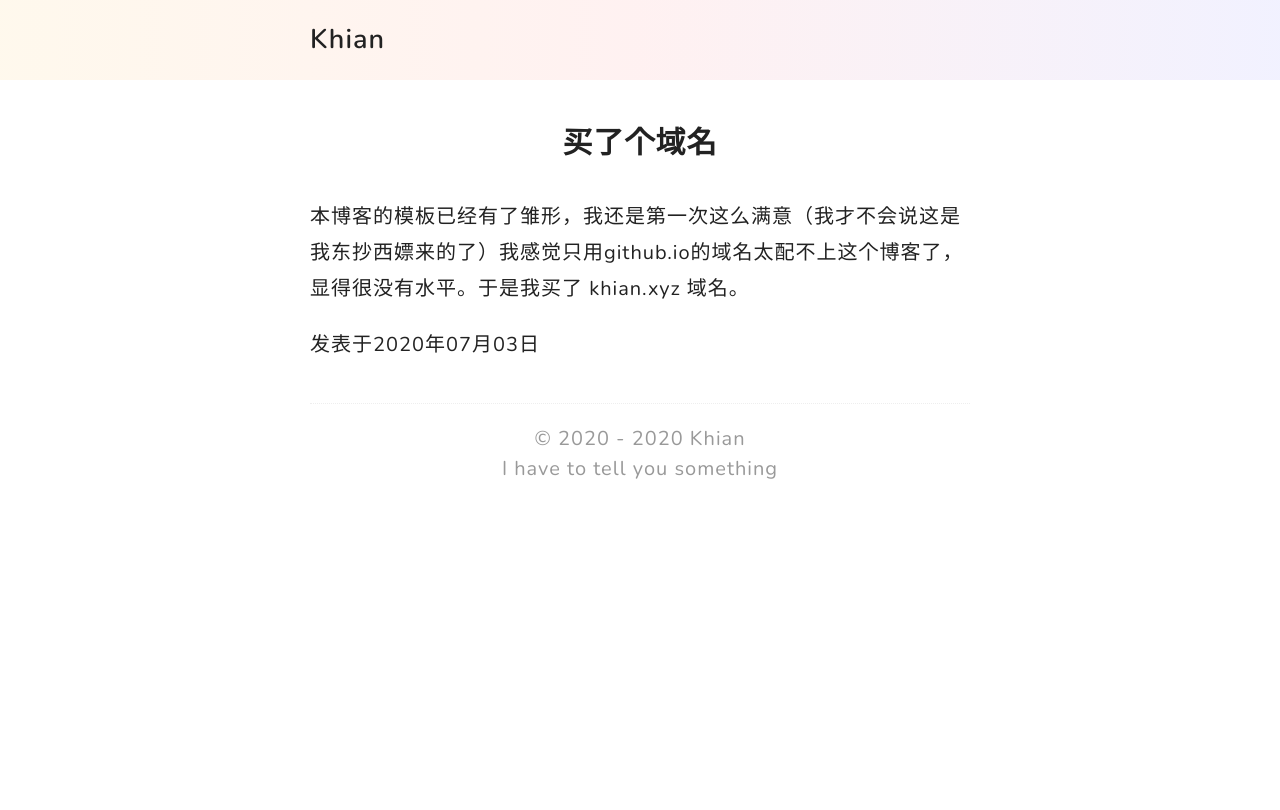
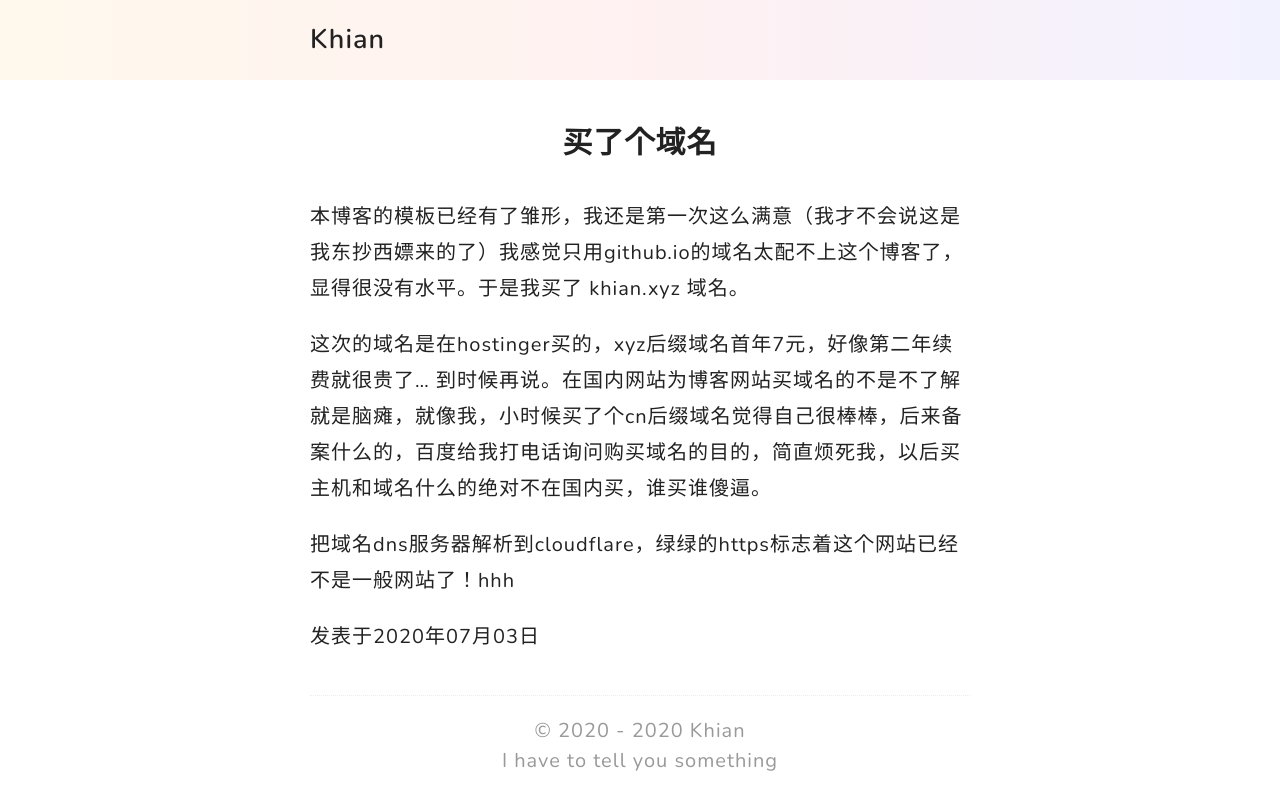
Before and after one commit to Jawutzh/nst, a Jekyll site: the page built from _posts/2020-07-03-买了个域名.md, in a window 1280 px wide. Shown: the top 810 px of the page. Built offline with Jekyll 4.4.1, drawn with Linux system fonts in a browser that asks for light colours; our own code applies the rules of GitHub Pages for plain Markdown files.

Commit message:
Update 2020-07-03-买了个域名.md

```diff
--- a/_posts/2020-07-03-买了个域名.md
+++ b/_posts/2020-07-03-买了个域名.md
@@ -4,3 +4,7 @@ category: [技术]
 ---
 
 本博客的模板已经有了雏形，我还是第一次这么满意（我才不会说这是我东抄西嫖来的了）我感觉只用github.io的域名太配不上这个博客了，显得很没有水平。于是我买了 khian.xyz 域名。
+
+这次的域名是在hostinger买的，xyz后缀域名首年7元，好像第二年续费就很贵了… 到时候再说。在国内网站为博客网站买域名的不是不了解就是脑瘫，就像我，小时候买了个cn后缀域名觉得自己很棒棒，后来备案什么的，百度给我打电话询问购买域名的目的，简直烦死我，以后买主机和域名什么的绝对不在国内买，谁买谁傻逼。
+
+把域名dns服务器解析到cloudflare，绿绿的https标志着这个网站已经不是一般网站了！hhh
```
